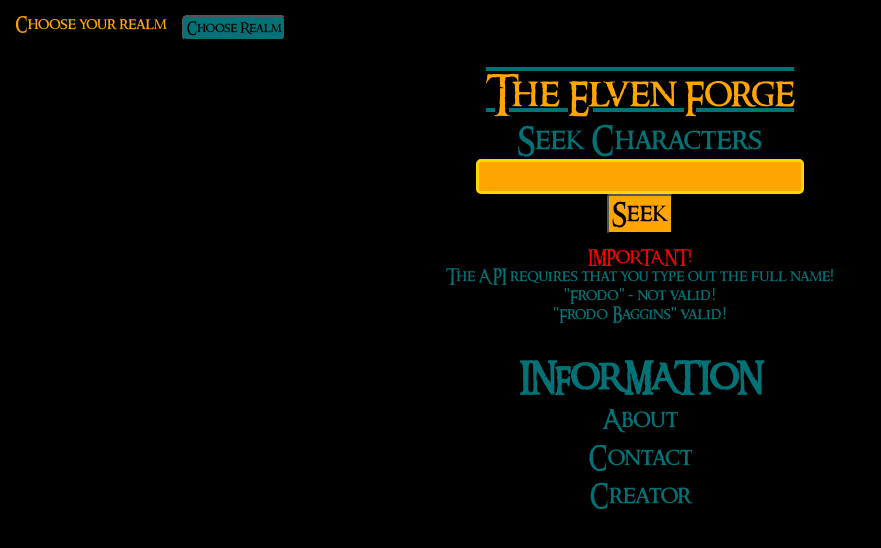
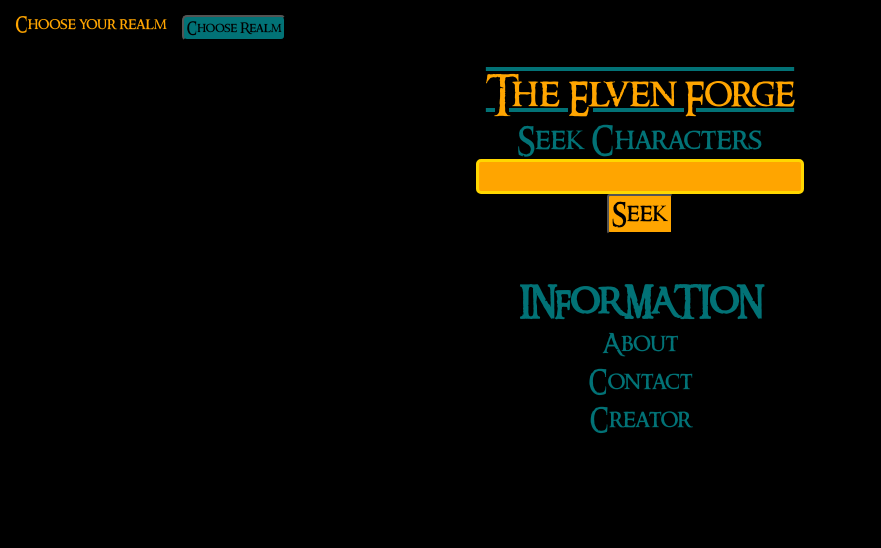
Before and after one commit to danyealmateen/middle-earth-store, a React (Create React App) app: page /characters in a window 1280 px wide. Shown: the top 548 px of the page, without its empty margins (0-881 px from the left). Built offline with nearby package versions, Linux system fonts and the light colour scheme.

Commit message:
added error handling to no character found

```diff
--- a/src/GetCharacters/GetCharacters.css
+++ b/src/GetCharacters/GetCharacters.css
@@ -30,3 +30,7 @@
 .char-span {
   color: orange;
 }
+
+.no-char-found-msg {
+  color: red;
+}
--- a/src/GetCharacters/GetCharacters.tsx
+++ b/src/GetCharacters/GetCharacters.tsx
@@ -7,6 +7,7 @@ import './GetCharacters.css';
 const GetData = () => {
   const { saveInputValue } = useContext(CharacterContext)!;
   const [data, setData] = useState<Character[] | null>(null);
+  const [dataCheck, setDataCheck] = useState<string | null>(null);
 
   const headers = {
     Accept: 'application/json',
@@ -21,7 +22,7 @@ const GetData = () => {
           .split(' ')
           .map((word) => word.charAt(0).toUpperCase() + word.slice(1))
           .join(' ');
-        console.log(formattedInputValue);
+
 
         const response = await fetch(
           `https://the-one-api.dev/v2/character?name=${formattedInputValue}`,
@@ -30,14 +31,17 @@ const GetData = () => {
           }
         );
         const data = await response.json();
-        console.log('API response:', data.docs);
 
-        const exactMatchCharacters = data.docs.filter(
-          (character: Character) => character.name === formattedInputValue
-        );
-
-        console.log(exactMatchCharacters);
-        setData(exactMatchCharacters);
+        if (data.docs.length === 0) {
+          setData(null)
+          setDataCheck("No Character Found.")
+        } else {
+          const exactMatchCharacters = data.docs.filter(
+            (character: Character) => character.name === formattedInputValue
+          );
+          setData(exactMatchCharacters);
+          setDataCheck(null)
+        }
       } catch (error) {
         console.error('Error fetching data:', error);
       }
@@ -101,15 +105,9 @@ const GetData = () => {
         ))
       ) : (
         <div>
-          <span className='get-characters-warning-message'>IMPORTANT!</span>
-          <p>
-            The API requires that you type out the full name!
-            <br />
-            "Frodo" - not valid!
-            <br />
-            "Frodo Baggins" valid!
-          </p>
+          {dataCheck && <h1 className='no-char-found-msg'>{dataCheck}</h1>}
         </div>
+
       )}
     </div>
   );
```
